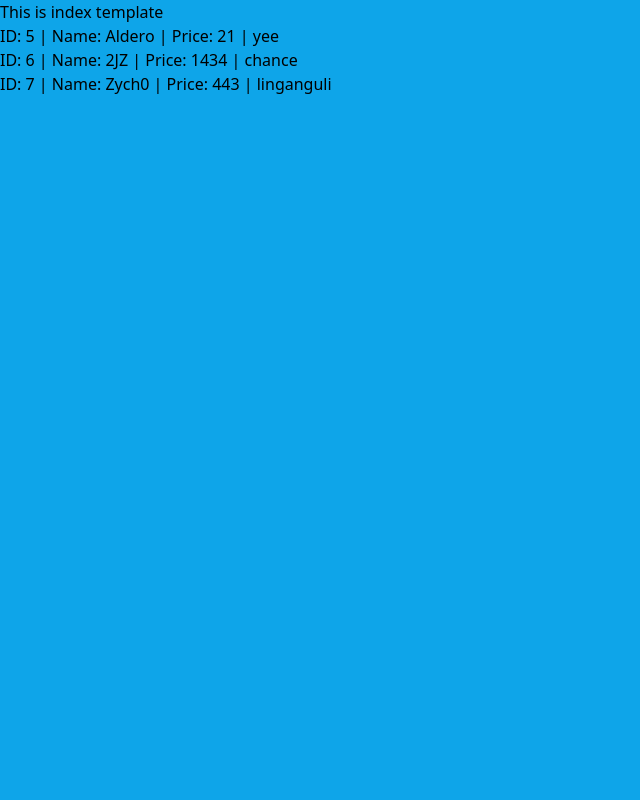
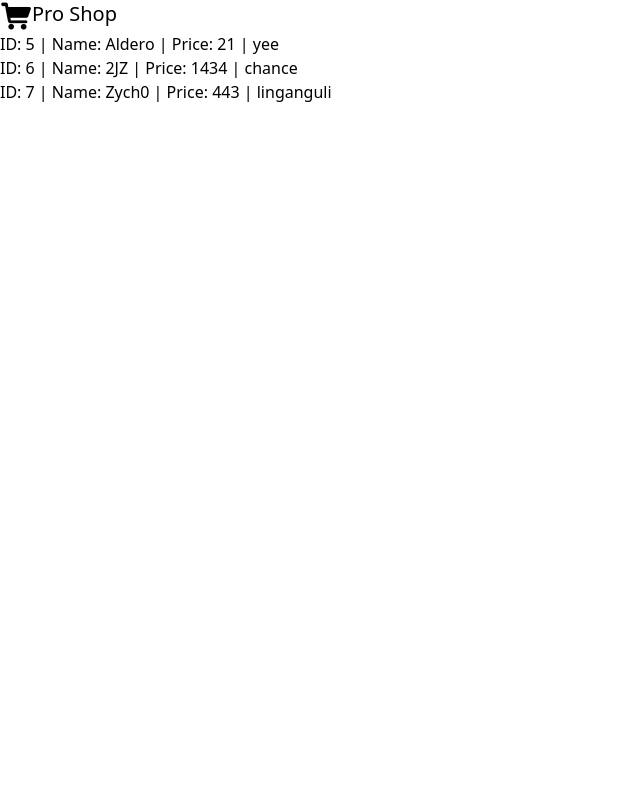
Before and after one commit to Alderioo/ddda, a Django app: page /myapp/ in a window 1280 px wide. Shown: the whole page, without its empty margins (0-640 px from the left). Run offline with Django 4.2, Linux system fonts and the light colour scheme; data comes from the database, SQL or seed files in the repository.

Commit message:
logo & tailwind

```diff
--- a/mysite/myapp/static/myapp/styles.css
+++ b/mysite/myapp/static/myapp/styles.css
@@ -558,7 +558,29 @@ video {
   position: static;
 }
 
+.flex {
+  display: flex;
+}
+
+.h-8 {
+  height: 2rem;
+}
+
+.w-8 {
+  width: 2rem;
+}
+
 .bg-sky-500 {
   --tw-bg-opacity: 1;
   background-color: rgb(14 165 233 / var(--tw-bg-opacity, 1));
 }
+
+.text-lg {
+  font-size: 1.125rem;
+  line-height: 1.75rem;
+}
+
+.text-xl {
+  font-size: 1.25rem;
+  line-height: 1.75rem;
+}
--- a/mysite/myapp/templates/myapp/index.html
+++ b/mysite/myapp/templates/myapp/index.html
@@ -3,14 +3,25 @@
     <head>
         <link rel="stylesheet" href="{% static 'myapp/styles.css' %}">
     </head>
-    <body class="bg-sky-500">
-        <h1> This is index template</h1>
-        <h2>
+    <body>
+					<nav>
+							<div>
+									<div>
+											<div>
+													<div class="flex">
+																	<img class="h-8 w-8" src="{% static 'myapp/images/shop.png' %}" alt="logo" />
+																	<span class="text-xl">Pro Shop</span>
+													</div>
+											</div>
+									</div>
+							</div>
+					</nav>
+        <h4>
             {% for item in items %}
             <a href="{% url 'myapp:detail' item.id %}">
             ID: {{item.id}} | Name: {{item.name}} | Price: {{item.price}} | {{item.description}}<br>
             </a>
             {% endfor %}
-        </h2>
+        </h4>
     </body>
 </html>
```
Also changed, not shown: mysite/myapp/static/myapp/images/shop.png (added), 1 other file.
